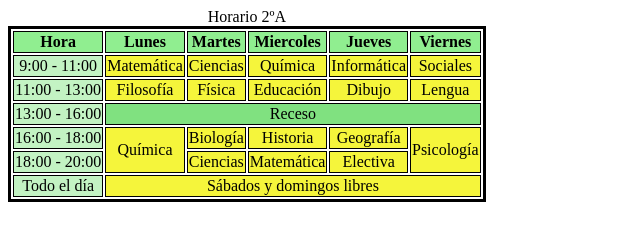
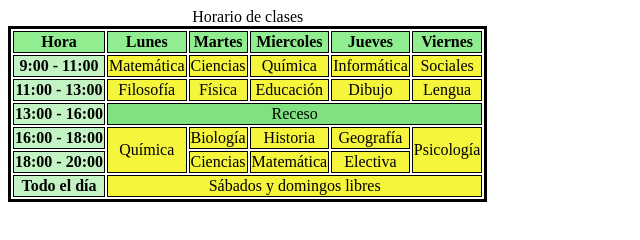
Before and after one commit to jesusmmen28/tablas, a plain HTML site: page index.html in a window 1280 px wide. Shown: the whole page, without its empty margins (0-640 px from the left). Drawn offline with Linux system fonts and the light colour scheme.

Commit message:
Tabla definitiva

```diff
--- a/index.html
+++ b/index.html
@@ -8,8 +8,8 @@
     <title>Document</title>
 </head>
 <body>
-  <table >
-        <caption>Horario 2ºA</caption>
+  <table>
+        <caption>Horario de clases</caption>
         <thead>
           <tr>
             <th>Hora</th>
@@ -22,7 +22,7 @@
         </thead>
         <tbody>
           <tr>
-            <td class="horas">9:00 - 11:00</td>
+            <th class="horas">9:00 - 11:00</th>
             <td>Matemática</td>
             <td>Ciencias</td>
             <td>Química</td>
@@ -30,7 +30,7 @@
             <td>Sociales</td>
           </tr>
           <tr>
-            <td class="horas">11:00 - 13:00</td>
+            <th class="horas">11:00 - 13:00</th>
             <td>Filosofía</td>
             <td>Física</td>
             <td>Educación</td>
@@ -38,29 +38,31 @@
             <td>Lengua</td>
           </tr>
           <tr>
-            <td class="horas"> 13:00 - 16:00</td>
+            <th class="horas"> 13:00 - 16:00</th>
             <td colspan="5" id="receso">Receso</td>
           </tr>
-            <td class="horas">16:00 - 18:00</td>
+          <tr>
+            <th class="horas">16:00 - 18:00</th>
             <td rowspan="2">Química</td>
             <td>Biología</td>
             <td>Historia</td>
             <td>Geografía</td>
             <td rowspan="2">Psicología</td>
           </tr>
-            <td class="horas">18:00 - 20:00</td>
+          <tr>
+            <th class="horas">18:00 - 20:00</th>
             <td>Ciencias</td>
             <td>Matemática</td>
             <td>Electiva</td>
-
           </tr>
         </tbody>
         <tfoot>
+          <tr>
+            <th class="horas">Todo el día</th>
+            <td colspan="5">Sábados y domingos libres</td>
           </tr>
-            <td class="horas">Todo el día</td>
-            <td colspan="5">Sábados y domingos libres</td>
-      </tr>
         </tfoot>
       </table>
 </body>
+
 </html>
```
